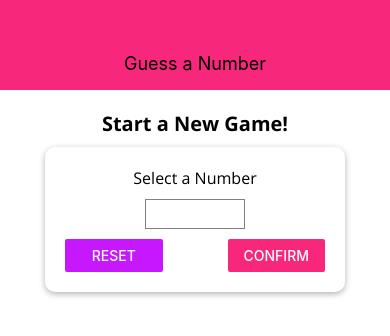
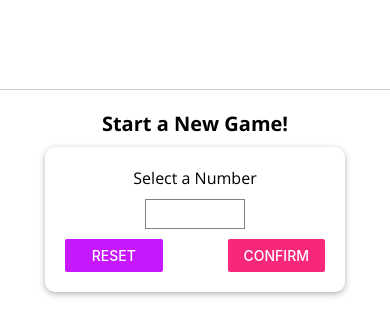
Before and after one commit to pkj-ind/Number-Guessing-Game, a React Native app: screen / in a window 390 px wide. Shown: the top 336 px of the page. Built offline with nearby package versions, Linux system fonts and the light colour scheme.

Commit message:
setting different header after checking platform

```diff
--- a/components/Header.js
+++ b/components/Header.js
@@ -1,5 +1,5 @@
 import React from 'react'
-import { StyleSheet, Text, View } from 'react-native'
+import { StyleSheet, Text, View, Platform } from 'react-native'
 import Colors from "../Constants/Colors"
 
 const Header = (props) => {
@@ -17,12 +17,14 @@
     width:'100%',
     height:90,
     paddingTop:36,
-    backgroundColor:Colors.primary,
+    backgroundColor: Platform.OS === "android" ? Colors.primary : "white",
     alignItems:"center",
-    justifyContent:"center"
+    justifyContent:"center",
+    borderBottomWidth:  Platform.OS === "android" ? 0 : 1,
+    borderBottomColor: Platform.OS === "android" ? "transparent" : "#ccc"
 },
 title:{
-    color:"black",
+    color: Platform.OS === "ios" ? Colors.primary : "white",
     fontSize:18,
 }
 })
```
